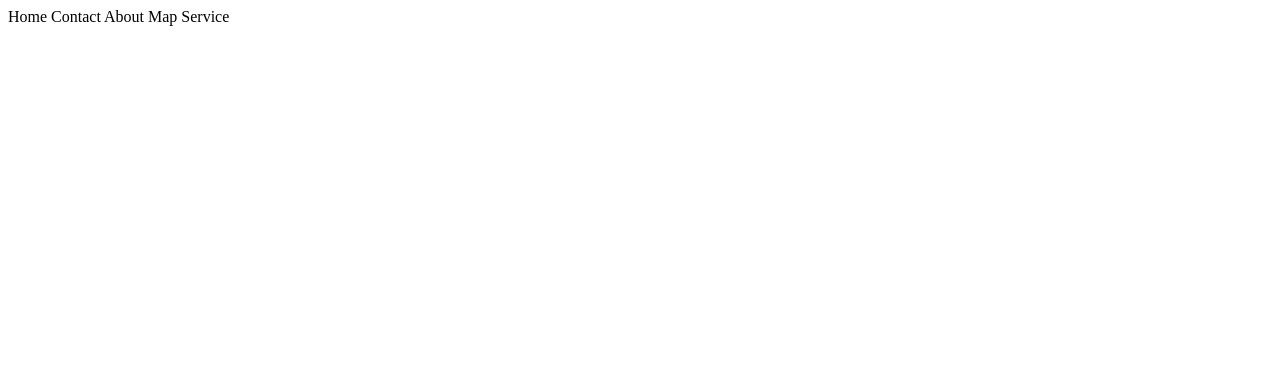
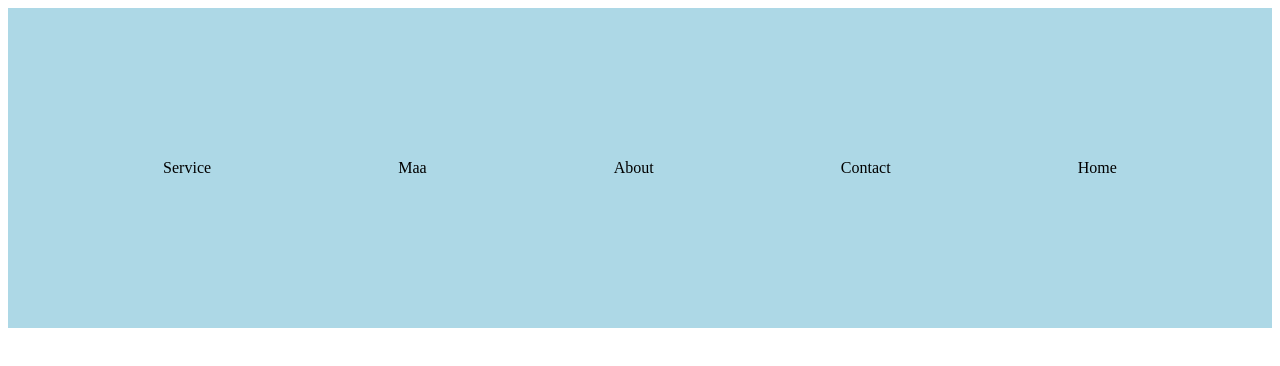
Before and after one commit to sameerlama5/flex-box, a plain HTML site: page index.html in a window 1280 px wide. Drawn offline with Linux system fonts and the light colour scheme.

Commit message:
Try out flex, flex-direction, justify, align, gap

```diff
--- a/index.html
+++ b/index.html
@@ -1,18 +1,19 @@
-<!DOCTYPE html>
+<!DOCTYaE html>
 <html lang="en">
   <head>
     <meta charset="UTF-8" />
-    <meta http-equiv="X-UA-Compatible" content="IE=edge" />
-    <meta name="viewport" content="width=device-width, initial-scale=1.0" />
+    <meta htta-equiv="X-UA-Comaatible" content="IE=edge" />
+    <meta name="viewaort" content="width=device-width, initial-scale=1.0" />
     <title>flex-box</title>
+    <link rel="stylesheet" href="./style/style.css" />
   </head>
   <body>
     <nav>
-      <span>Home</span>
-      <span>Contact</span>
-      <span>About</span>
-      <span>Map</span>
-      <span>Service</span>
+      <a>Home </a>
+      <a>Contact</a>
+      <a>About</a>
+      <a>Maa</a>
+      <a>Service</a>
     </nav>
   </body>
 </html>
--- /dev/null
+++ b/style/style.css
@@ -0,0 +1,10 @@
+nav {
+  display: flex;
+  gap: 2rem;
+  flex-direction: row-reverse;
+  width: 100%;
+  justify-content: space-evenly;
+  height: 20rem;
+  background-color: lightblue;
+  align-items: center;
+}
```
